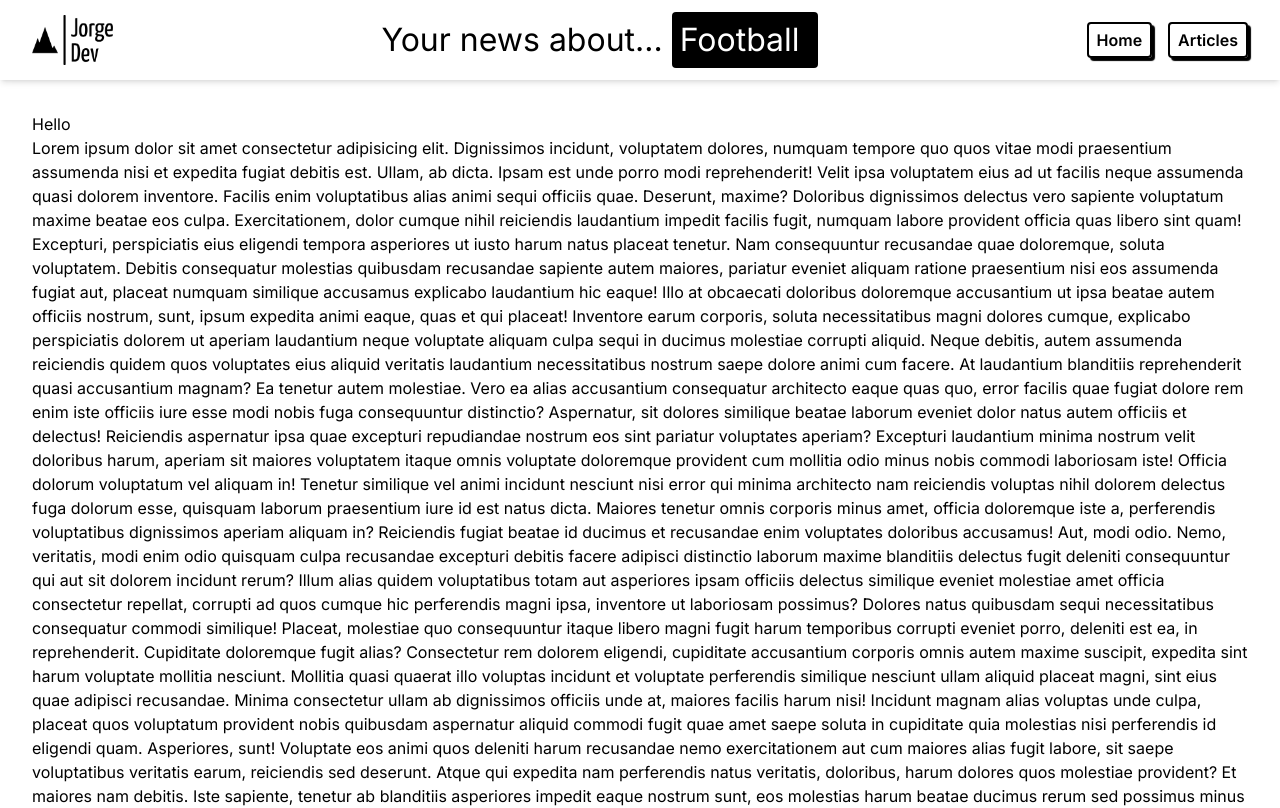
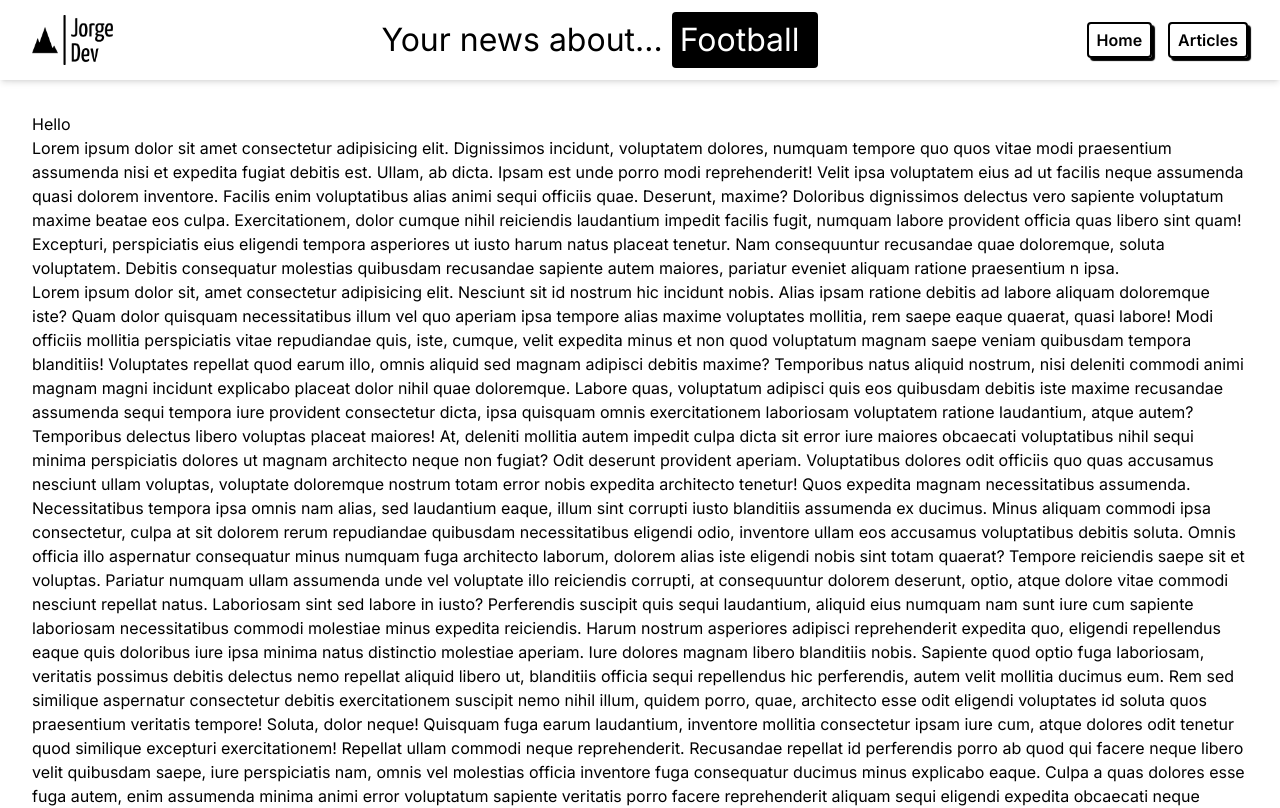
Before and after one commit to jorgemf2604/nc-news-revamp, a Next.js app: page / in a window 1280 px wide. Shown: the top 808 px of the page. Built offline with nearby package versions, Linux system fonts and the light colour scheme.

Commit message:
fix footer position, this time for real yo...

```diff
--- /dev/null
+++ b/app/articles/page.jsx
@@ -0,0 +1,5 @@
+const Articles = () => {
+  return <div className="h-full pt-20">Articles</div>;
+};
+
+export default Articles;
--- a/app/globals.css
+++ b/app/globals.css
@@ -13,6 +13,11 @@ body,
   min-height: 100vh;
 }
 
+body {
+  display: flex;
+  flex-direction: column;
+}
+
 /* nav button */
 .nav-button {
   @apply py-1 px-2 border-2 rounded border-black font-semibold;
--- a/app/layout.jsx
+++ b/app/layout.jsx
@@ -17,7 +17,7 @@ export default function RootLayout({ children }) {
       <body className={inter.className}>
         <Header />
         <div className="h-full">{children}</div>
-        <div className="">
+        <div className="mt-auto">
           <Footer />
         </div>
       </body>
--- a/app/page.jsx
+++ b/app/page.jsx
@@ -17,107 +17,66 @@ export default function Home() {
           iusto harum natus placeat tenetur. Nam consequuntur recusandae quae
           doloremque, soluta voluptatem. Debitis consequatur molestias quibusdam
           recusandae sapiente autem maiores, pariatur eveniet aliquam ratione
-          praesentium nisi eos assumenda fugiat aut, placeat numquam similique
-          accusamus explicabo laudantium hic eaque! Illo at obcaecati doloribus
-          doloremque accusantium ut ipsa beatae autem officiis nostrum, sunt,
-          ipsum expedita animi eaque, quas et qui placeat! Inventore earum
-          corporis, soluta necessitatibus magni dolores cumque, explicabo
-          perspiciatis dolorem ut aperiam laudantium neque voluptate aliquam
-          culpa sequi in ducimus molestiae corrupti aliquid. Neque debitis,
-          autem assumenda reiciendis quidem quos voluptates eius aliquid
-          veritatis laudantium necessitatibus nostrum saepe dolore animi cum
-          facere. At laudantium blanditiis reprehenderit quasi accusantium
-          magnam? Ea tenetur autem molestiae. Vero ea alias accusantium
-          consequatur architecto eaque quas quo, error facilis quae fugiat
-          dolore rem enim iste officiis iure esse modi nobis fuga consequuntur
-          distinctio? Aspernatur, sit dolores similique beatae laborum eveniet
-          dolor natus autem officiis et delectus! Reiciendis aspernatur ipsa
-          quae excepturi repudiandae nostrum eos sint pariatur voluptates
-          aperiam? Excepturi laudantium minima nostrum velit doloribus harum,
-          aperiam sit maiores voluptatem itaque omnis voluptate doloremque
-          provident cum mollitia odio minus nobis commodi laboriosam iste!
-          Officia dolorum voluptatum vel aliquam in! Tenetur similique vel animi
-          incidunt nesciunt nisi error qui minima architecto nam reiciendis
-          voluptas nihil dolorem delectus fuga dolorum esse, quisquam laborum
-          praesentium iure id est natus dicta. Maiores tenetur omnis corporis
-          minus amet, officia doloremque iste a, perferendis voluptatibus
-          dignissimos aperiam aliquam in? Reiciendis fugiat beatae id ducimus et
-          recusandae enim voluptates doloribus accusamus! Aut, modi odio. Nemo,
-          veritatis, modi enim odio quisquam culpa recusandae excepturi debitis
-          facere adipisci distinctio laborum maxime blanditiis delectus fugit
-          deleniti consequuntur qui aut sit dolorem incidunt rerum? Illum alias
-          quidem voluptatibus totam aut asperiores ipsam officiis delectus
-          similique eveniet molestiae amet officia consectetur repellat,
-          corrupti ad quos cumque hic perferendis magni ipsa, inventore ut
-          laboriosam possimus? Dolores natus quibusdam sequi necessitatibus
-          consequatur commodi similique! Placeat, molestiae quo consequuntur
-          itaque libero magni fugit harum temporibus corrupti eveniet porro,
-          deleniti est ea, in reprehenderit. Cupiditate doloremque fugit alias?
-          Consectetur rem dolorem eligendi, cupiditate accusantium corporis
-          omnis autem maxime suscipit, expedita sint harum voluptate mollitia
-          nesciunt. Mollitia quasi quaerat illo voluptas incidunt et voluptate
-          perferendis similique nesciunt ullam aliquid placeat magni, sint eius
-          quae adipisci recusandae. Minima consectetur ullam ab dignissimos
-          officiis unde at, maiores facilis harum nisi! Incidunt magnam alias
-          voluptas unde culpa, placeat quos voluptatum provident nobis quibusdam
-          aspernatur aliquid commodi fugit quae amet saepe soluta in cupiditate
-          quia molestias nisi perferendis id eligendi quam. Asperiores, sunt!
-          Voluptate eos animi quos deleniti harum recusandae nemo exercitationem
-          aut cum maiores alias fugit labore, sit saepe voluptatibus veritatis
-          earum, reiciendis sed deserunt. Atque qui expedita nam perferendis
-          natus veritatis, doloribus, harum dolores quos molestiae provident? Et
-          maiores nam debitis. Iste sapiente, tenetur ab blanditiis asperiores
-          impedit eaque nostrum sunt, eos molestias harum beatae ducimus rerum
-          sed possimus minus commodi veritatis nam praesentium reiciendis totam
-          animi nobis. Minus eveniet pariatur perspiciatis eum aliquid,
-          doloremque nostrum tenetur libero esse dolorem. Accusantium nemo, ut
-          minus eaque ea ab ipsam similique deleniti et omnis veritatis quisquam
-          error possimus quia laborum magnam dolor explicabo quis ipsum
-          excepturi nihil facere est aliquam fuga. Sunt qui repellendus veniam
-          vitae perferendis rerum debitis saepe repudiandae molestiae, maiores
-          quaerat soluta aperiam assumenda! Veritatis nulla cum illum similique
-          natus accusamus magni, voluptatem fugiat! Expedita tenetur voluptates
-          aliquid facere totam repellendus ea explicabo ipsa similique unde.
-          Eius, assumenda. Quia maiores odit laudantium, corporis quam similique
-          quod consequuntur molestiae alias nostrum veniam sequi amet odio
-          debitis ipsam, aspernatur dolorum consectetur, enim eaque. Placeat
-          minima nesciunt deserunt animi inventore! Quod laboriosam voluptatem
-          culpa quae nobis hic, rerum dolorem dicta impedit, quam similique sed
-          animi doloremque consequatur! Accusantium, maxime aspernatur maiores
-          esse, beatae iusto odit quibusdam non debitis voluptatum voluptatibus
-          rerum? Illo odio ab, delectus corrupti atque porro sunt saepe, quos
-          aperiam quod ipsum libero debitis optio amet quas commodi aliquam
-          recusandae cupiditate et, adipisci voluptatibus! Tempora incidunt
-          totam ipsum corporis. Ipsa consequatur incidunt omnis odio ullam quis
-          mollitia! Velit libero quisquam quas, asperiores fuga suscipit,
-          voluptas fugit tempore sapiente dolores ad qui cumque. Voluptatum nemo
-          fuga cum unde placeat molestiae nihil accusantium consequuntur
-          numquam? Fugiat ipsam suscipit minus tempore, inventore sapiente ipsum
-          ea enim porro tempora laboriosam aspernatur voluptas, unde debitis,
-          recusandae dolor aperiam vel eius. Accusamus, dicta maiores! Mollitia
-          quod delectus ipsa amet qui nemo illum maxime nam, accusamus totam
-          error tenetur repudiandae, quos corporis minus! Sequi, nostrum et
-          quibusdam delectus libero nam repellat inventore numquam sunt ad
-          reiciendis rerum quas quod dolorem accusamus nulla dolore
-          perspiciatis. Labore, voluptatem ipsa deserunt excepturi tempora
-          accusantium sapiente, autem iusto porro, nobis impedit et harum vel
-          optio omnis aliquam at enim commodi odit veritatis atque eum molestiae
-          dicta. Voluptas quae harum repellat, culpa reprehenderit beatae
-          suscipit commodi enim quos! Amet incidunt harum, modi necessitatibus
-          voluptate id ullam adipisci voluptas sunt cupiditate facilis eos
-          doloribus, pariatur delectus minus nemo velit fugiat? Est nesciunt
-          labore adipisci officia quisquam maxime, commodi dignissimos dolore
-          debitis fugit hic necessitatibus consectetur obcaecati, aliquid nemo
-          corporis harum reprehenderit asperiores quaerat rem eveniet minus
-          sapiente praesentium. Nulla, voluptatem? Eveniet laudantium magnam
-          perspiciatis suscipit blanditiis illo reprehenderit repellat inventore
-          laborum eligendi et exercitationem maxime, illum ullam molestiae,
-          tempora quasi vitae a, repellendus reiciendis non. Obcaecati ipsum
-          facere cupiditate ut eligendi magni. Nobis libero incidunt ea
-          doloribus asperiores sit ullam amet labore temporibus culpa ad eveniet
-          repellat facilis magni esse consectetur magnam, similique est quae ex
-          maiores illum fugit provident sed. Hic inventore quasi iste dolor
-          ipsa.
+          praesentium n ipsa.
+        </p>
+        <p>
+          Lorem ipsum dolor sit, amet consectetur adipisicing elit. Nesciunt sit
+          id nostrum hic incidunt nobis. Alias ipsam ratione debitis ad labore
+          aliquam doloremque iste? Quam dolor quisquam necessitatibus illum vel
+          quo aperiam ipsa tempore alias maxime voluptates mollitia, rem saepe
+          eaque quaerat, quasi labore! Modi officiis mollitia perspiciatis vitae
+          repudiandae quis, iste, cumque, velit expedita minus et non quod
+          voluptatum magnam saepe veniam quibusdam tempora blanditiis!
+          Voluptates repellat quod earum illo, omnis aliquid sed magnam adipisci
+          debitis maxime? Temporibus natus aliquid nostrum, nisi deleniti
+          commodi animi magnam magni incidunt explicabo placeat dolor nihil quae
+          doloremque. Labore quas, voluptatum adipisci quis eos quibusdam
+          debitis iste maxime recusandae assumenda sequi tempora iure provident
+          consectetur dicta, ipsa quisquam omnis exercitationem laboriosam
+          voluptatem ratione laudantium, atque autem? Temporibus delectus libero
+          voluptas placeat maiores! At, deleniti mollitia autem impedit culpa
+          dicta sit error iure maiores obcaecati voluptatibus nihil sequi minima
+          perspiciatis dolores ut magnam architecto neque non fugiat? Odit
+          deserunt provident aperiam. Voluptatibus dolores odit officiis quo
+          quas accusamus nesciunt ullam voluptas, voluptate doloremque nostrum
+          totam error nobis expedita architecto tenetur! Quos expedita magnam
+          necessitatibus assumenda. Necessitatibus tempora ipsa omnis nam alias,
+          sed laudantium eaque, illum sint corrupti iusto blanditiis assumenda
+          ex ducimus. Minus aliquam commodi ipsa consectetur, culpa at sit
+          dolorem rerum repudiandae quibusdam necessitatibus eligendi odio,
+          inventore ullam eos accusamus voluptatibus debitis soluta. Omnis
+          officia illo aspernatur consequatur minus numquam fuga architecto
+          laborum, dolorem alias iste eligendi nobis sint totam quaerat? Tempore
+          reiciendis saepe sit et voluptas. Pariatur numquam ullam assumenda
+          unde vel voluptate illo reiciendis corrupti, at consequuntur dolorem
+          deserunt, optio, atque dolore vitae commodi nesciunt repellat natus.
+          Laboriosam sint sed labore in iusto? Perferendis suscipit quis sequi
+          laudantium, aliquid eius numquam nam sunt iure cum sapiente laboriosam
+          necessitatibus commodi molestiae minus expedita reiciendis. Harum
+          nostrum asperiores adipisci reprehenderit expedita quo, eligendi
+          repellendus eaque quis doloribus iure ipsa minima natus distinctio
+          molestiae aperiam. Iure dolores magnam libero blanditiis nobis.
+          Sapiente quod optio fuga laboriosam, veritatis possimus debitis
+          delectus nemo repellat aliquid libero ut, blanditiis officia sequi
+          repellendus hic perferendis, autem velit mollitia ducimus eum. Rem sed
+          similique aspernatur consectetur debitis exercitationem suscipit nemo
+          nihil illum, quidem porro, quae, architecto esse odit eligendi
+          voluptates id soluta quos praesentium veritatis tempore! Soluta, dolor
+          neque! Quisquam fuga earum laudantium, inventore mollitia consectetur
+          ipsam iure cum, atque dolores odit tenetur quod similique excepturi
+          exercitationem! Repellat ullam commodi neque reprehenderit. Recusandae
+          repellat id perferendis porro ab quod qui facere neque libero velit
+          quibusdam saepe, iure perspiciatis nam, omnis vel molestias officia
+          inventore fuga consequatur ducimus minus explicabo eaque. Culpa a quas
+          dolores esse fuga autem, enim assumenda minima animi error voluptatum
+          sapiente veritatis porro facere reprehenderit aliquam sequi eligendi
+          expedita obcaecati neque eveniet! Sequi eius voluptatem et reiciendis
+          obcaecati harum totam vel ex sint laborum, laboriosam qui repellat.
+          Maiores, illum tempore. Aperiam, vero deserunt quae hic reprehenderit
+          beatae porro excepturi ea dolore dolorum vel dicta adipisci natus
+          similique voluptate ad qui culpa, nihil voluptatibus expedita! Aliquam
+          eligendi eaque reprehenderit. Deserunt nemo minima omnis facere fuga
+          fugit dolorum.
         </p>
       </div>
     </main>
```
